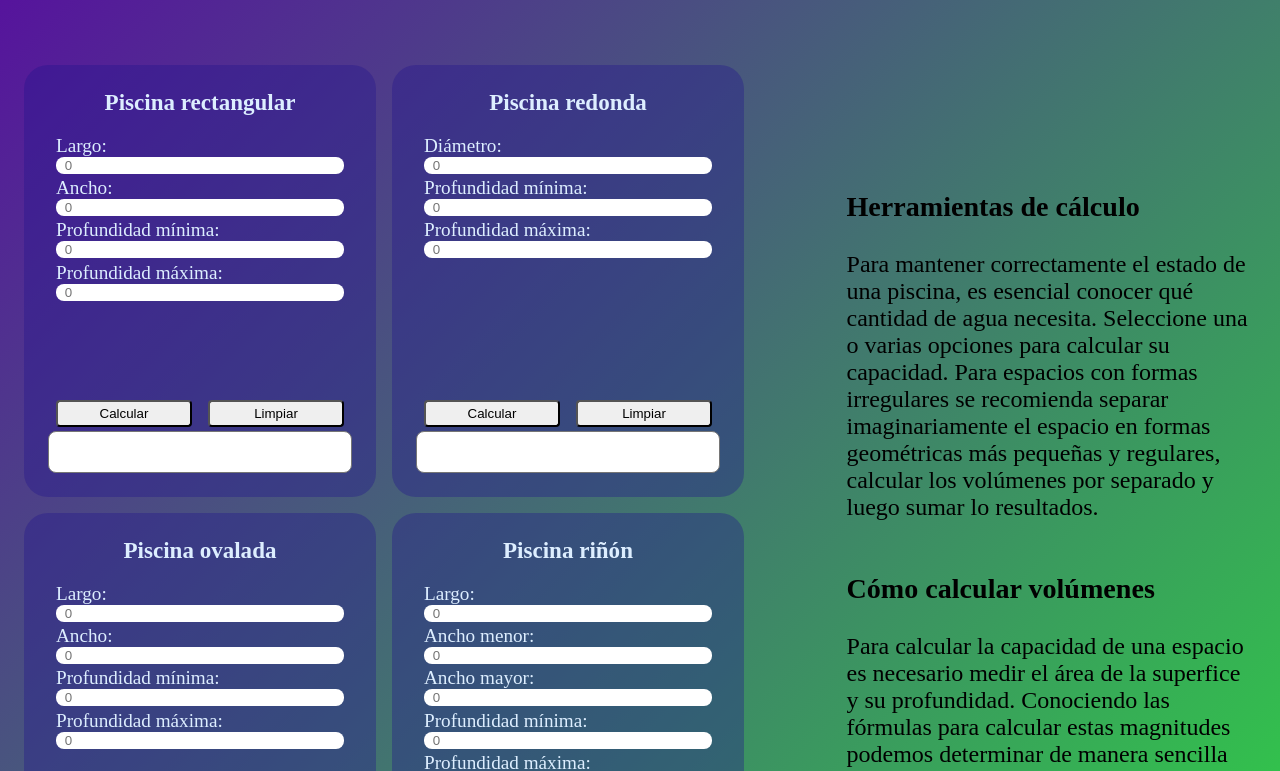
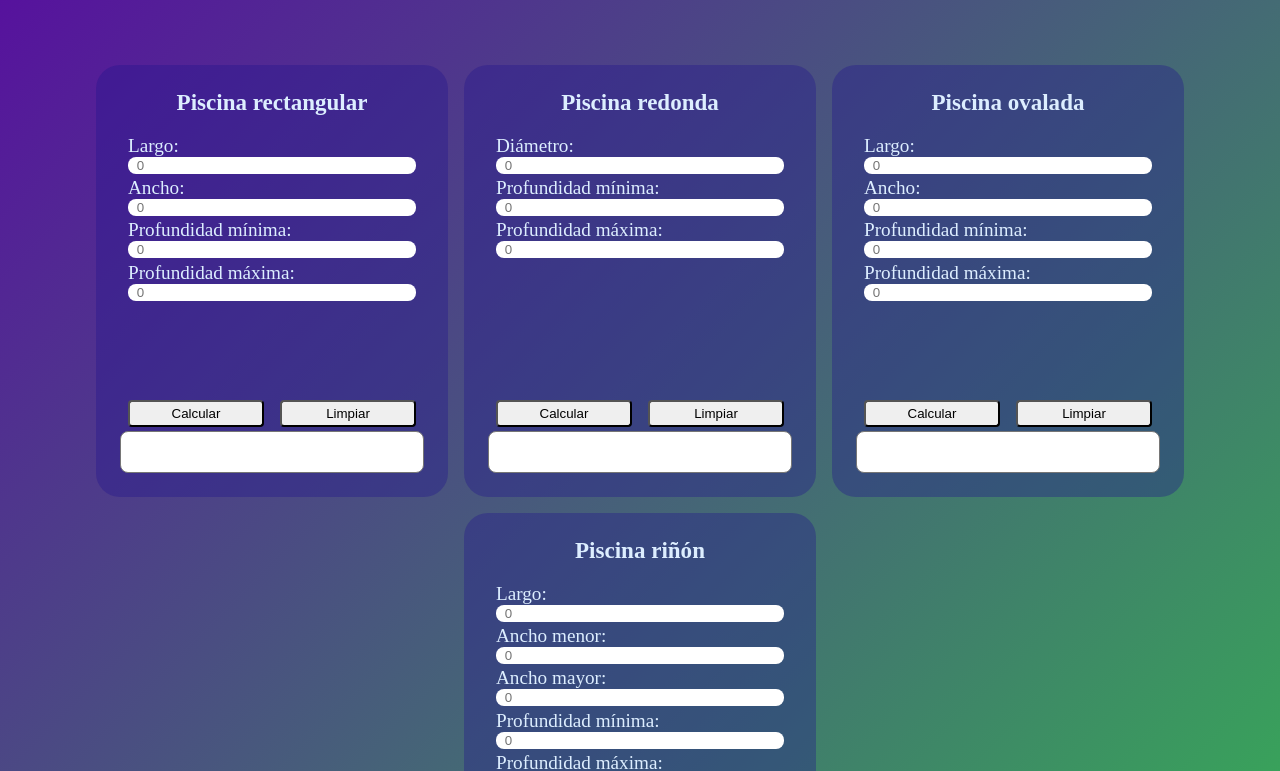
Before and after one commit to Gargodax/piscinas, a plain HTML site: page index.html in a window 1280 px wide. Shown: the part 113-884 px from the top of the page. Drawn offline with Linux system fonts and the light colour scheme.

Commit message:
Update style.css

```diff
--- a/style.css
+++ b/style.css
@@ -16,6 +16,7 @@ h1{
 main{
     margin-top: 5rem;
     display: flex;
+    flex-wrap: wrap;
     justify-content: space-evenly;
     gap: 1rem;
 
@@ -23,7 +24,7 @@ main{
 .cards{
     display: flex;
     flex-wrap: wrap;
-    justify-content: start;
+    justify-content: center;
     gap: 1rem;
 }
 
```
